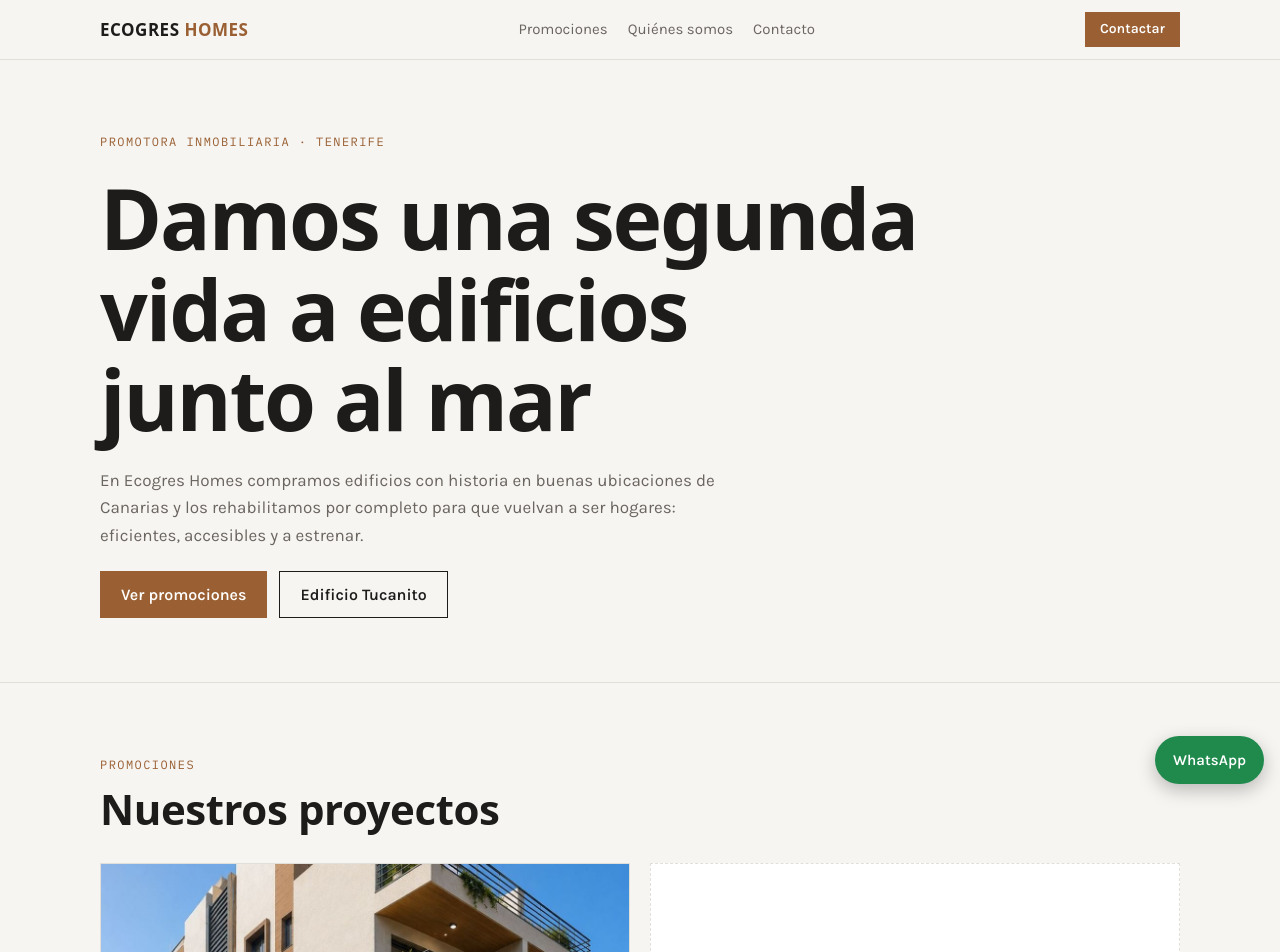
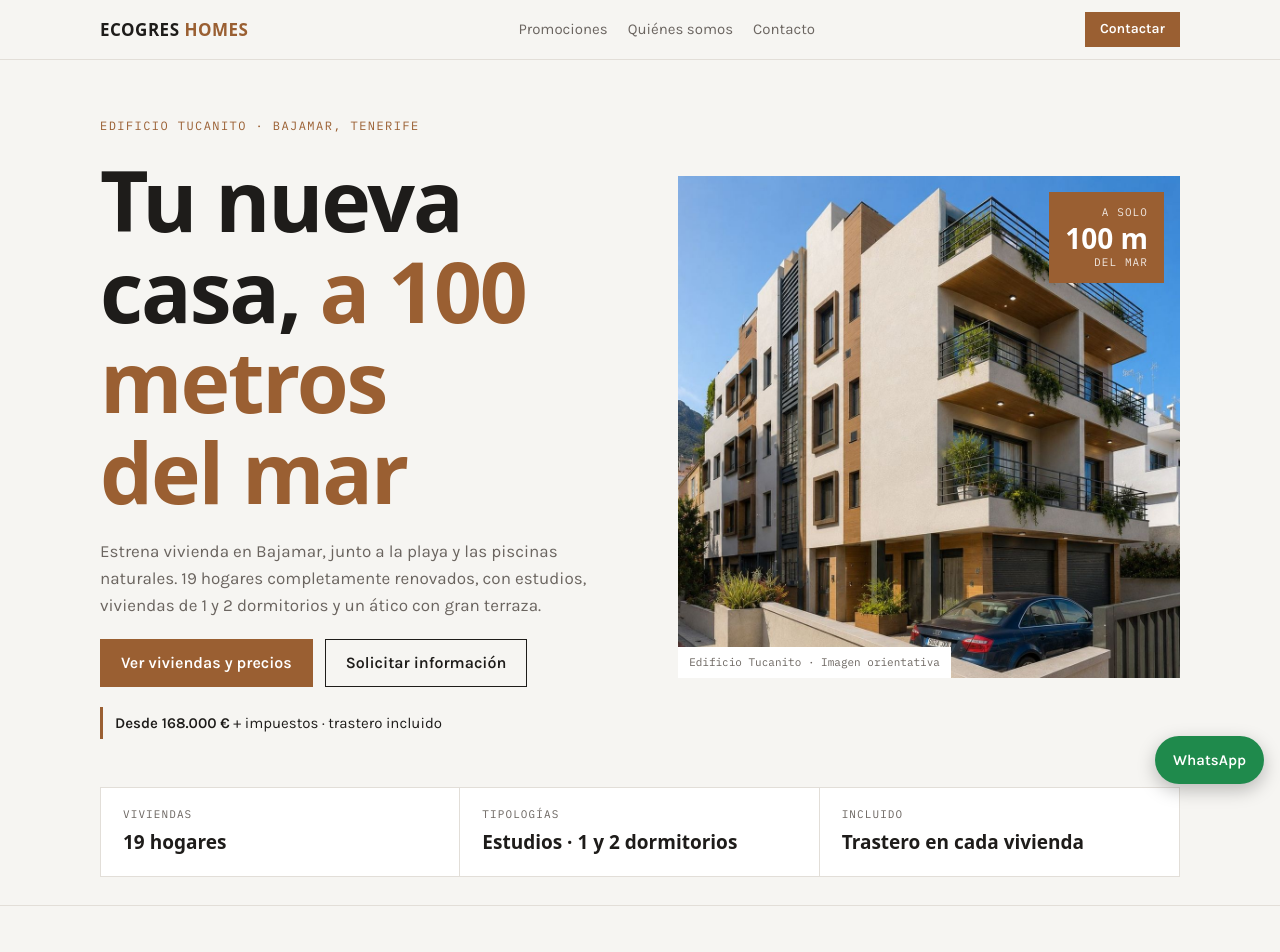
Before and after one commit to JOSE1984ECOGRES/ecogreshomes-web, a plain HTML site: page index.html in a window 1280 px wide. Shown: the top 952 px of the page. Drawn offline with Linux system fonts and the light colour scheme; a web font is replaced by a local one.

Commit message:
Portada centrada en el Edificio Tucanito
Co-Authored-By: Claude Opus 5.5 (1M context) <noreply@anthropic.com>

```diff
--- a/css/estilos.css
+++ b/css/estilos.css
@@ -82,6 +82,12 @@ a.promo:hover h3{color:var(--madera)}
 .sello{position:absolute;top:16px;right:16px;background:var(--madera);color:var(--sobre-madera);padding:12px 16px;display:grid;gap:2px;text-align:right}
 .sello small{font-family:var(--dato);font-size:11px;letter-spacing:.1em;text-transform:uppercase;opacity:.85}
 .sello b{font-family:var(--display);font-size:28px;line-height:1}
+.portada-hero{padding-block:56px 48px}
+.home-highlights{display:grid;grid-template-columns:repeat(3,minmax(0,1fr));margin:0 0 28px;background:var(--papel);border:1px solid var(--linea)}
+.home-highlights>div{padding:18px 22px;display:grid;gap:4px;border-right:1px solid var(--linea)}
+.home-highlights>div:last-child{border-right:0}
+.home-highlights dt{font-family:var(--dato);font-size:11px;letter-spacing:.1em;text-transform:uppercase;color:var(--gris)}
+.home-highlights dd{margin:0;font-family:var(--display);font-size:19px;font-weight:600}
 .botones{display:flex;gap:12px;flex-wrap:wrap}
 .prioridad{font-size:15px;border-left:3px solid var(--madera);padding:4px 0 4px 12px;max-width:60ch}
 
@@ -268,6 +274,10 @@ footer{padding-block:28px;font-size:13px;color:var(--gris);display:grid;gap:8px}
   .hero,.ubica,.cgrid,.videos,.videos.v3,.valor,.calc,.ad{grid-template-columns:1fr}
   .hero{padding-block:20px 36px}
   .hero figure{order:-1}
+  .portada-hero{padding-block:20px 32px}
+  .home-highlights{grid-template-columns:1fr;margin-bottom:12px}
+  .home-highlights>div{padding:12px 16px;border-right:0;border-bottom:1px solid var(--linea)}
+  .home-highlights>div:last-child{border-bottom:0}
   .unidades,.calidades{grid-template-columns:1fr}
   .ventajas{grid-template-columns:1fr 1fr}
   .datos{grid-template-columns:1fr 1fr}
--- a/index.html
+++ b/index.html
@@ -3,8 +3,8 @@
 <head>
   <meta charset="utf-8">
   <meta name="viewport" content="width=device-width,initial-scale=1,viewport-fit=cover">
-  <title>Ecogres Homes · Promotora inmobiliaria en Tenerife</title>
-  <meta name="description" content="Ecogres Homes compra edificios con historia en Canarias y los rehabilita por completo para que vuelvan a ser hogares eficientes y a estrenar.">
+  <title>Viviendas en Bajamar junto al mar · Edificio Tucanito | Ecogres Homes</title>
+  <meta name="description" content="Descubre Edificio Tucanito en Bajamar, Tenerife: 19 viviendas rehabilitadas a 100 metros del mar, desde 168.000 € + impuestos y con trastero incluido.">
   <link rel="preconnect" href="https://fonts.googleapis.com">
   <link rel="preconnect" href="https://fonts.gstatic.com" crossorigin>
   <link rel="stylesheet" href="https://fonts.googleapis.com/css2?family=Familjen+Grotesk:wght@500;600;700&family=Karla:wght@400;500;600&family=IBM+Plex+Mono:wght@400;500&display=swap">
@@ -28,15 +28,30 @@
 
 <main>
   <div class="wrap" id="inicio">
-    <div class="eg-hero">
-      <p class="eyebrow">Promotora inmobiliaria · Tenerife</p>
-      <h1>Damos una segunda vida a edificios junto al mar</h1>
-      <p class="lead">En Ecogres Homes compramos edificios con historia en buenas ubicaciones de Canarias y los rehabilitamos por completo para que vuelvan a ser hogares: eficientes, accesibles y a estrenar.</p>
-      <div class="botones">
-        <a class="btn lleno" href="#promociones">Ver promociones</a>
-        <a class="btn" href="promociones/edificio-tucanito/">Edificio Tucanito</a>
+    <div class="hero portada-hero">
+      <div class="texto">
+        <p class="eyebrow">Edificio Tucanito · Bajamar, Tenerife</p>
+        <h1>Tu nueva casa, <em>a 100 metros del mar</em></h1>
+        <p class="lead">Estrena vivienda en Bajamar, junto a la playa y las piscinas naturales. 19 hogares completamente renovados, con estudios, viviendas de 1 y 2 dormitorios y un ático con gran terraza.</p>
+        <div class="botones">
+          <a class="btn lleno" href="promociones/edificio-tucanito/#viviendas">Ver viviendas y precios</a>
+          <a class="btn" href="#contacto">Solicitar información</a>
+        </div>
+        <p class="prioridad"><b>Desde 168.000 €</b> + impuestos · trastero incluido</p>
       </div>
+      <figure>
+        <img src="promociones/edificio-tucanito/img/2_esquina_verja-despues.jpg" alt="Edificio Tucanito rehabilitado en Bajamar, Tenerife">
+        <div class="sello"><small>A solo</small><b>100 m</b><small>del mar</small></div>
+        <figcaption>Edificio Tucanito · Imagen orientativa</figcaption>
+      </figure>
     </div>
+  </div>
+  <div class="wrap">
+    <dl class="home-highlights" aria-label="Datos destacados de la promoción">
+      <div><dt>Viviendas</dt><dd>19 hogares</dd></div>
+      <div><dt>Tipologías</dt><dd>Estudios · 1 y 2 dormitorios</dd></div>
+      <div><dt>Incluido</dt><dd>Trastero en cada vivienda</dd></div>
+    </dl>
   </div>
 
   <section id="promociones">
```
